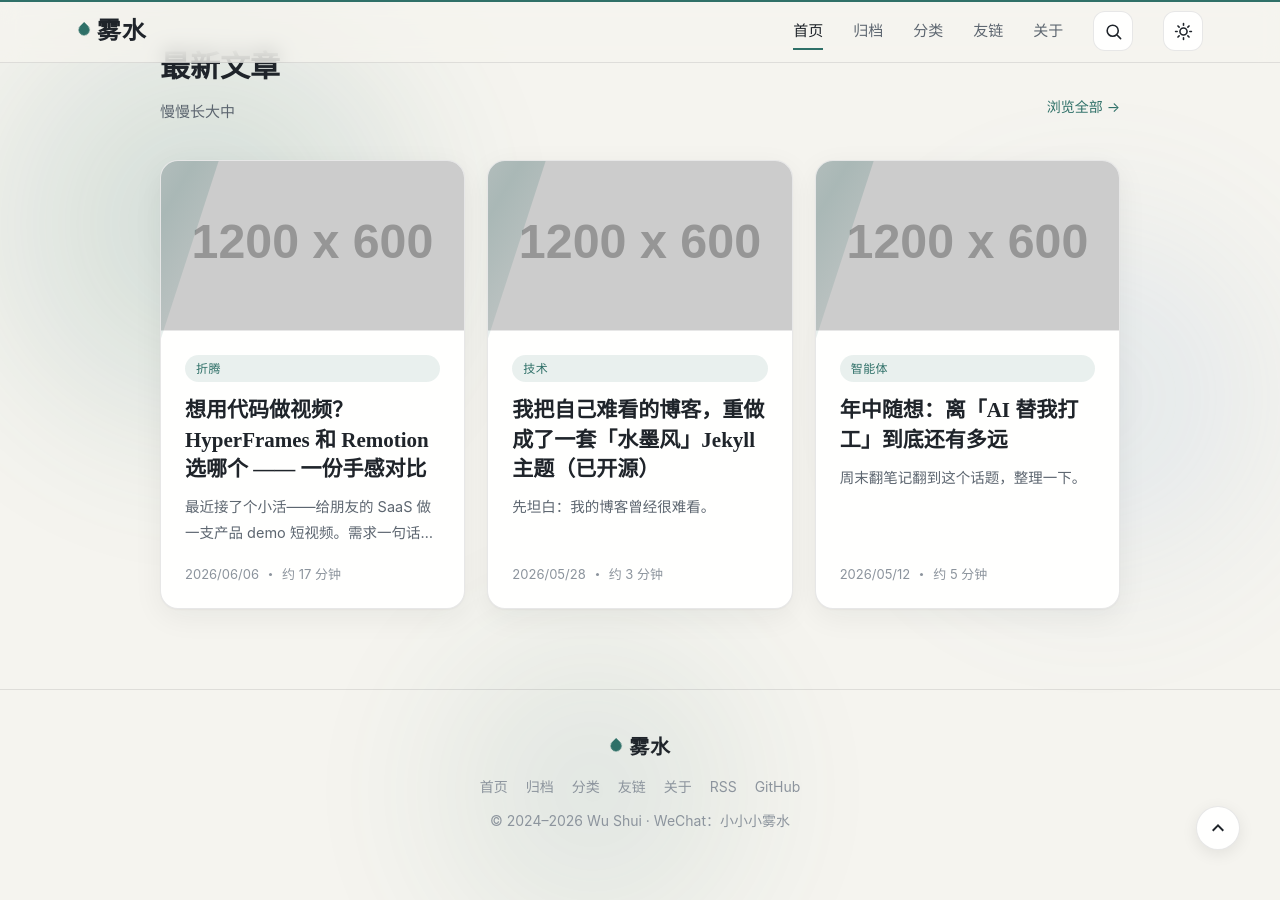
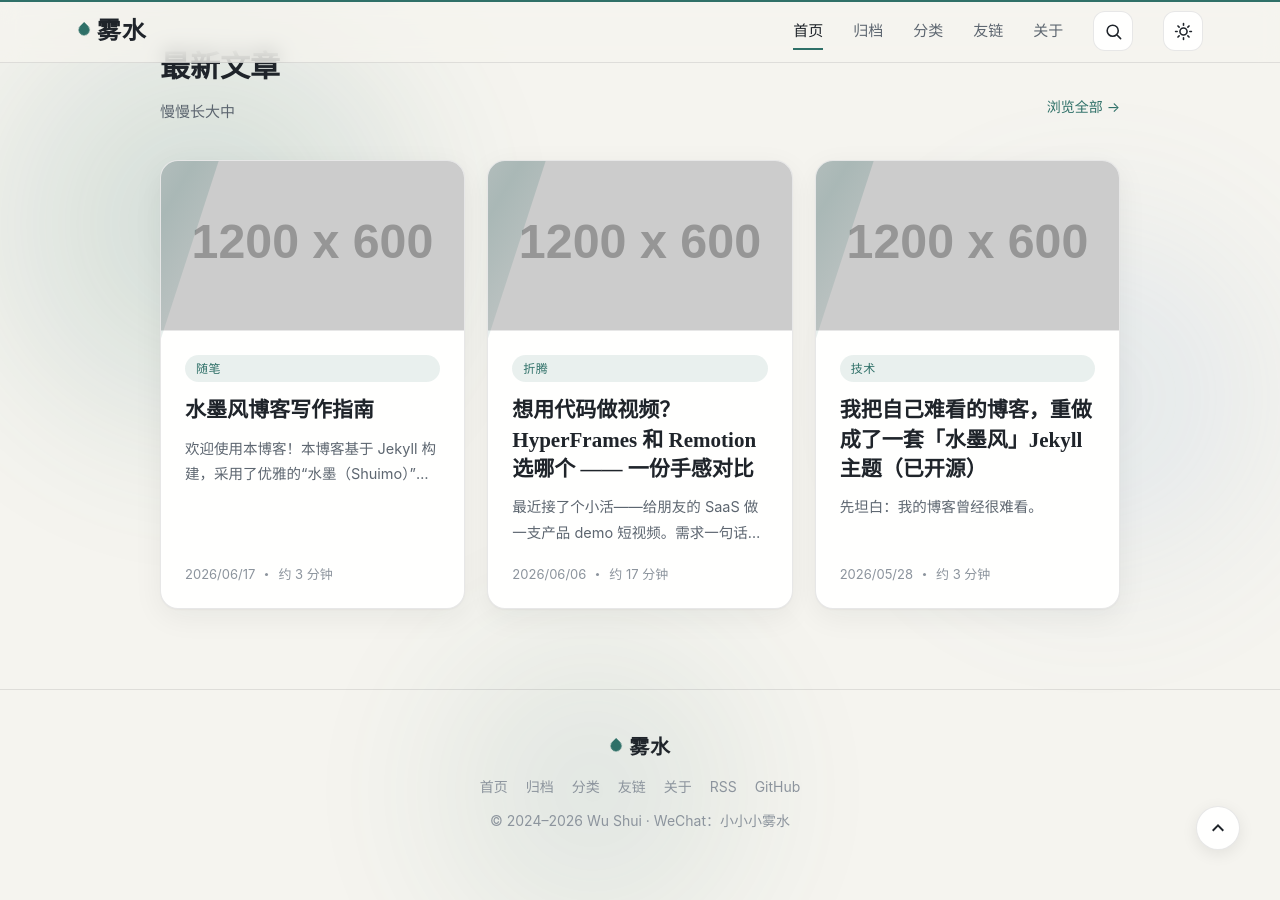
Before and after one commit to DKomorebi/DKomorebi.github.io, a Jekyll site: the page built from index.html, in a window 1280 px wide and 900 px high, scrolled down 595 px. Built offline with Jekyll 4.4.1, drawn with Linux system fonts in a browser that asks for light colours; a style sheet for code colours, icons or effects is not loaded; some of the changed lines change nothing that is shown.

Commit message:
feat: add ink-wash animation to archive timeline and writing tutorial

````diff
--- /dev/null
+++ b/_posts/2026-06-17-how-to-write.md
@@ -0,0 +1,87 @@
+---
+layout: post
+title: "水墨风博客写作指南"
+category_path: "指南/教程/写作"
+cover: "https://placehold.co/1200x600/2f7068/f5f4ef.png?text=Writing+Guide"
+description: "一篇关于如何使用 Markdown 在本博客优雅创作的详细教程。"
+keywords: "教程, 博客, Markdown, 写作"
+---
+
+欢迎使用本博客！本博客基于 Jekyll 构建，采用了优雅的“水墨（Shuimo）”主题，并经过了一系列深度优化。
+
+本文将向你展示如何在这里优雅地创作文章。
+
+## 1. 文章结构 (Front Matter)
+
+每一篇文章的开头都需要有一段 YAML 格式的配置信息，我们称之为 Front Matter。这是一篇文章的“骨架”。
+
+新建文章时，在 `_posts/` 目录下创建一个命名格式为 `YYYY-MM-DD-你的标题拼音.md` 的文件，然后在文件开头写入：
+
+```yaml
+---
+layout: post
+title: "你的文章标题"
+category_path: "开发/前端/React"  # 树状分类路径
+cover: "https://你的图片地址.png" # 封面图（可选）
+description: "文章的一句话简介，用于 SEO 和列表展示。"
+keywords: "标签1, 标签2"
+---
+```
+
+### 关于 `category_path`
+这是我们特别优化的功能。你可以通过斜杠 `/` 来定义多级分类，比如 `随笔/生活/2026`。这会自动在“分类”页面生成可折叠的树状菜单，并且文章底部的“上一篇/下一篇”会优先推荐同一路径下的文章。
+
+## 2. 插入图片 (自动 WebP)
+
+你完全不需要担心图片格式和体积问题！
+
+你只需要像平常写 Markdown 一样插入本地的 `png` 或 `jpg` 图片：
+
+```markdown
+![美丽的风景](/assets/images/scenery.jpg)
+```
+
+**发生了什么？**
+当你推送到 GitHub 后，我们配置好的后台机器人（GitHub Actions）会自动拦截这张图片，将其无损压缩并转换为体积更小的 `WebP` 格式，同时悄悄把你文章里的链接也改掉。
+**你只管贴图，剩下的交给我们。**
+
+## 3. 归档与时间线
+
+你可能注意到了本博客独特的“归档”页面。
+所有的文章都会自动按照**年份**收纳进折叠面板中。年份节点旁边的圆点，当你把鼠标悬停上去时，会呈现出一种**水墨晕染扩散**的呼吸感动效。
+
+这一切都不需要你额外配置，只要写文章，时间线就会自动生成。
+
+## 4. 图表与代码
+
+作为一个科技与文艺并重的博客，我们内置了对程序员极其友好的功能。
+
+### 代码高亮
+```javascript
+// 你的代码会自动拥有优雅的高亮配色和一键复制按钮
+console.log("Hello, Shuimo!");
+```
+
+### Mermaid 矢量图
+你可以直接在 Markdown 中画流程图，它们会被自动渲染成符合当前主题颜色（墨青色）的矢量图：
+
+```text
+` ``mermaid
+graph TD
+    A[构思] --> B(写作)
+    B --> C{是否配图?}
+    C -->|是| D[上传 PNG/JPG]
+    C -->|否| E[发布]
+    D --> E
+    E --> F[自动转为 WebP 并上线]
+` ``
+```
+
+*(注意：实际书写时请去掉 ` ``` ` 之间的空格)*
+
+## 5. 发布文章
+
+完成写作后，只需将 `.md` 文件提交并 Push 到 GitHub 仓库的 `main` 分支。
+我们的自动化工作流将在几分钟内完成构建，你的文章就会带着最完美的排版和最优化的图片，呈现在读者面前。
+
+祝你创作愉快！
--- a/assets/css/shuimo.css
+++ b/assets/css/shuimo.css
@@ -352,10 +352,12 @@
 .tl-year{ font-family:var(--serif); font-size:26px; font-weight:700; color:var(--accent); position:sticky; top:84px; align-self:start; padding-top:6px; cursor:pointer; list-style:none; }
 .tl-year::-webkit-details-marker{ display:none; }
 .tl-items{ border-left:2px solid var(--line); padding:0 0 26px 26px; }
-.tl-item{ display:flex; align-items:baseline; gap:14px; padding:11px 0; color:var(--text); position:relative; transition:transform .3s, color .3s; }
-.tl-item::before{ content:""; position:absolute; left:-33px; top:17px; width:9px;height:9px; border-radius:50%; background:var(--bg); border:2px solid var(--accent); transition:all .3s; }
-.tl-item:hover{ color:var(--accent); transform:translateX(5px); }
-.tl-item:hover::before{ background:var(--accent); box-shadow:0 0 0 4px var(--accent-soft); }
+.tl-item{ display:flex; align-items:baseline; gap:14px; padding:11px 0; color:var(--text); position:relative; transition:transform .4s cubic-bezier(0.16, 1, 0.3, 1), color .3s; }
+.tl-item::before{ content:""; position:absolute; left:-33px; top:17px; width:9px;height:9px; border-radius:50%; background:var(--bg); border:2px solid var(--accent); transition:all .4s ease; z-index: 1; }
+.tl-item::after{ content:""; position:absolute; left:-33px; top:17px; width:9px;height:9px; border-radius:50%; background:var(--accent); opacity:0; filter:blur(4px); transition:all .5s ease; z-index: 0; pointer-events:none; }
+.tl-item:hover{ color:var(--accent); transform:translateX(8px); }
+.tl-item:hover::before{ background:var(--accent); box-shadow:0 0 0 4px var(--accent-soft); transform:scale(1.2); }
+.tl-item:hover::after{ opacity:0.6; transform:scale(3.5); }
 .tl-date{ font-family:var(--mono); font-size:13px; color:var(--text-faint); flex:none; }
 .tl-title{ font-size:16px; }
 .tl-cat{ margin-left:auto; font-size:12px; color:var(--accent); background:var(--accent-soft); padding:2px 10px; border-radius:999px; flex:none; align-self:center; }
````
